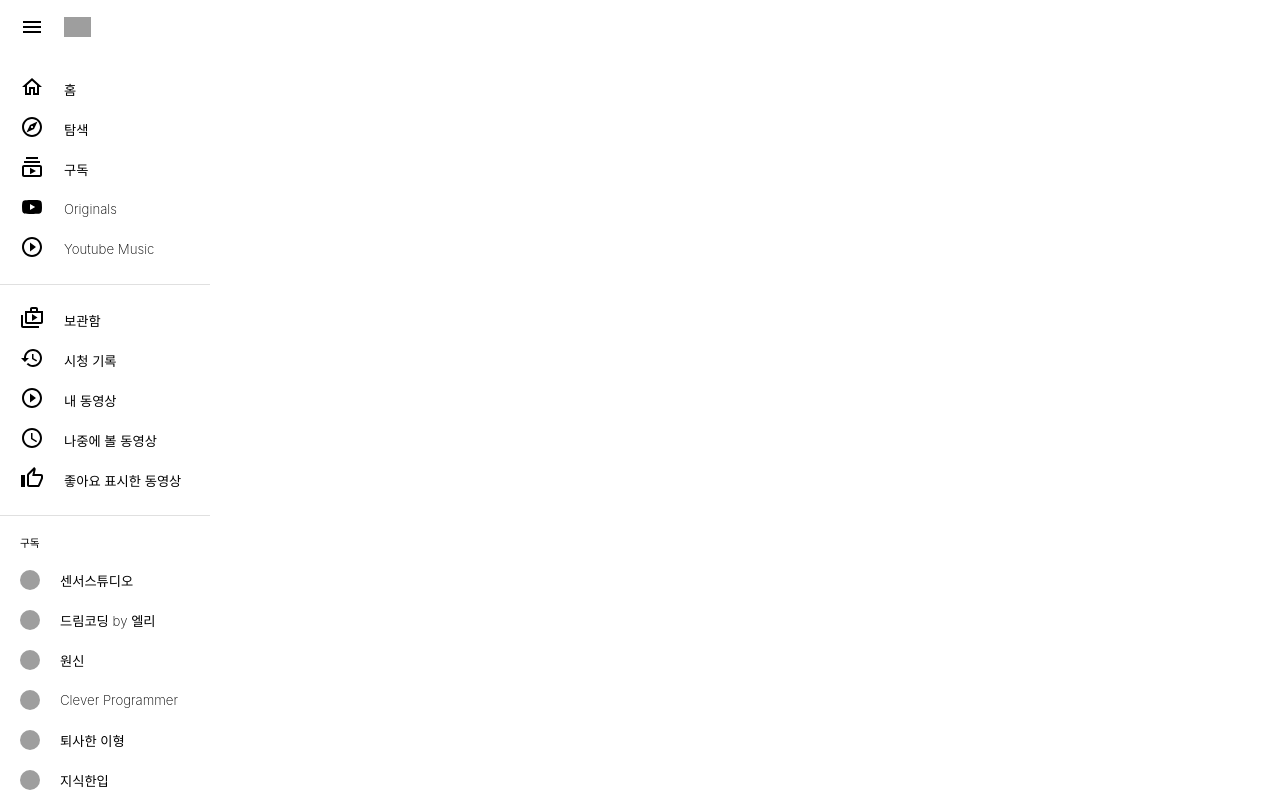
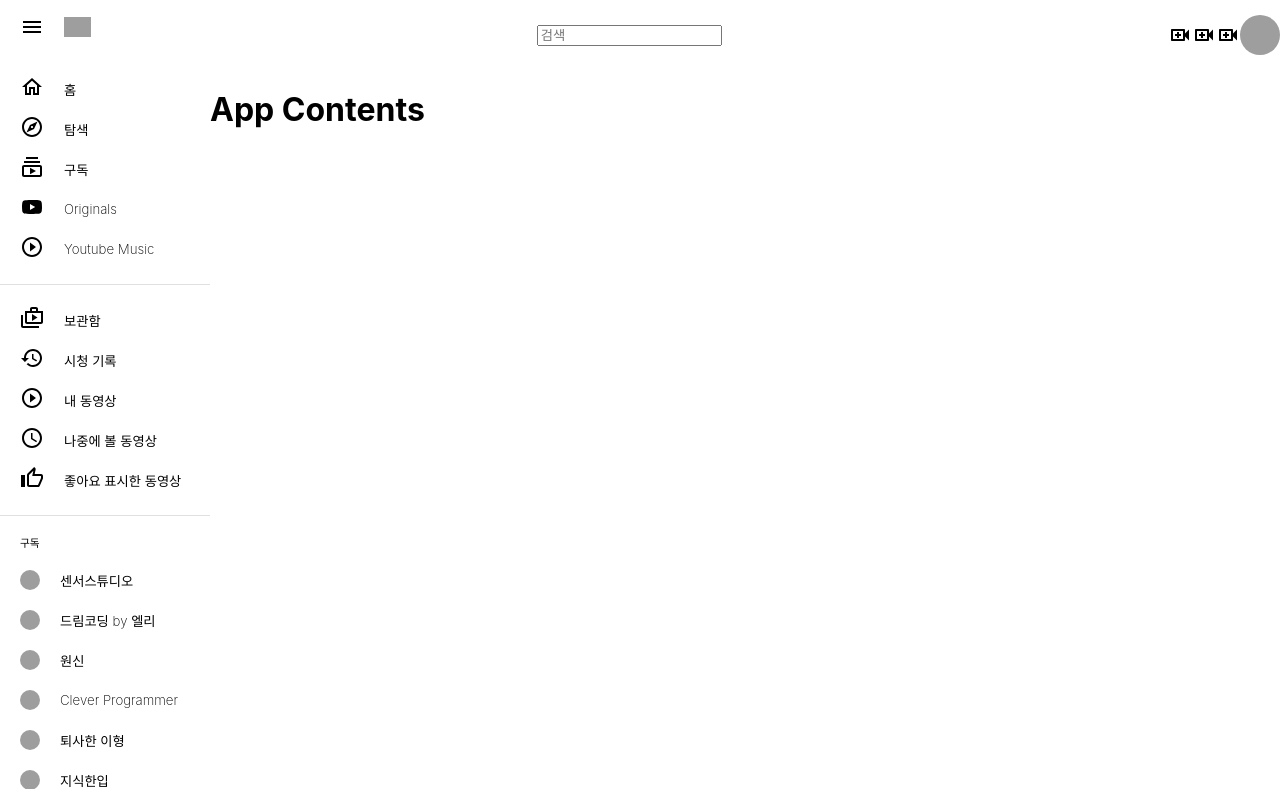
Before and after one commit to Origogi/React-Youtube-Clone, a React (Create React App) app: page / in a window 1280 px wide. Shown: the top 800 px of the page. Built offline with nearby package versions, Linux system fonts and the light colour scheme; grey boxes are pictures that could not be loaded.

Commit message:
add sidebar scroll

```diff
--- a/src/App.css
+++ b/src/App.css
@@ -1,3 +1,42 @@
 .App {
   display: flex;
+  flex-direction: column;
 }
+
+.App_sidebar {
+  height: 90vh;
+  overflow: hidden;
+  margin: 0 auto;
+}
+
+.App_sidebar:hover {
+  overflow-y: scroll;
+}
+
+.App_body {
+  display: flex;
+}
+
+.App_content {
+  flex: 1;
+}
+
+*::-webkit-scrollbar {
+  width: 16px;
+}
+
+*::-webkit-scrollbar-track {
+  border-radius: 8px;
+}
+
+*::-webkit-scrollbar-thumb {
+  height: 56px;
+  border-radius: 8px;
+  border: 4px solid transparent;
+  background-clip: content-box;
+  background-color: #888;
+}
+
+*::-webkit-scrollbar-thumb:hover {
+  background-color: #555;
+}
--- a/src/App.js
+++ b/src/App.js
@@ -1,13 +1,24 @@
-import './App.css';
-import SideNav from './SideNav/SideNav';
+import "./App.css";
+import SideNav from "./SideNav/SideNav";
+import Searcher from "./Header/Searcher";
+import Header from "./Header/Header";
+import Content from "./Content/Content";
 
 function App() {
   return (
     <div className="App">
-      <SideNav />
+      <div className="App_header">
+        <Header />
+      </div>
+      <div className="App_body">
+        <div className="App_sidebar">
+          <SideNav />
+        </div>
+        <div className="App_content">
+          <Content />
+        </div>
+      </div>
 
-      {/* Header */}
-      {/* Body */}
     </div>
   );
 }
--- /dev/null
+++ b/src/Content/Content.js
@@ -0,0 +1,11 @@
+import React from 'react'
+
+function Content() {
+    return (
+        <div>
+            <h1>App Contents</h1>
+        </div>
+    )
+}
+
+export default Content
--- /dev/null
+++ b/src/Header/Actions.css
@@ -0,0 +1,4 @@
+.actions {
+    display: flex;
+    align-items: center;
+}
--- /dev/null
+++ b/src/Header/Actions.js
@@ -0,0 +1,19 @@
+import React from 'react'
+import './Actions.css'
+import { VideoCallOutlined } from '@mui/icons-material';
+import { Avatar } from '@mui/material';
+
+function Actions() {
+    return (
+        <div className='actions'>
+            <VideoCallOutlined />
+            <VideoCallOutlined />
+            <VideoCallOutlined />
+            <Avatar
+                src='https://yt3.ggpht.com/yti/APfAmoFK0nBeTNqtTweNKKREgyYOjILqudmrc2yKfA=s88-c-k-c0x00ffffff-no-rj-mo'
+            />
+        </div>
+    )
+}
+
+export default Actions
--- /dev/null
+++ b/src/Header/Header.css
@@ -0,0 +1,27 @@
+.header {
+  display: flex;
+  justify-content: space-between;
+  align-items: center;
+}
+
+.header_searcher {
+}
+
+.header_logo > img {
+  height: 20px;
+  padding-left: 20px;
+}
+
+.header_logo {
+  display: flex;
+  flex-direction: row;
+  align-items: center;
+  padding-left: 20px;
+  padding-top: 15px;
+  padding-bottom: 30px;
+  position: sticky;
+}
+
+.header_actions {
+  display: flex;
+}
--- /dev/null
+++ b/src/Header/Header.js
@@ -0,0 +1,27 @@
+import React from "react";
+import "./Header.css";
+import Actions from "./Actions";
+import Searcher from "./Searcher";
+import { Menu } from "@mui/icons-material";
+
+function Header() {
+  return (
+    <div className="header">
+      <div className="header_logo">
+        <Menu />
+        <img
+          alt=""
+          src="https://upload.wikimedia.org/wikipedia/commons/thumb/b/b8/YouTube_Logo_2017.svg/250px-YouTube_Logo_2017.svg.png"
+        />
+      </div>
+      <div className="header_searcher">
+        <Searcher />
+      </div>
+      <div className="header_actions">
+        <Actions />
+      </div>
+    </div>
+  );
+}
+
+export default Header;
--- /dev/null
+++ b/src/Header/Searcher.js
@@ -0,0 +1,12 @@
+import React from 'react'
+import "./Searcher.css"
+
+function Searcher() {
+    return (
+        <div>
+            <input placeholder="검색" />
+        </div>
+    )
+}
+
+export default Searcher
--- a/src/SideNav/SideNav.css
+++ b/src/SideNav/SideNav.css
@@ -14,10 +14,7 @@
   position: sticky;
 }
 
-.sideNav_header > img {
-  height: 20px;
-  padding-left: 20px;
-}
+
 
 /* .sideNav_body {
   overflow-y: scroll;
--- a/src/SideNav/SideNav.js
+++ b/src/SideNav/SideNav.js
@@ -19,13 +19,6 @@ import SideNavItem from "./SideNavItem";
 function SideNav() {
   return (
     <div className="sideNav">
-      <div className="sideNav_header">
-        <Menu />
-        <img
-          alt=""
-          src="https://upload.wikimedia.org/wikipedia/commons/thumb/b/b8/YouTube_Logo_2017.svg/250px-YouTube_Logo_2017.svg.png"
-        />
-      </div>
       <div className="sideNav_body">
         <SideNavItem title="홈" image={<HomeOutlined />} />
         <SideNavItem title="탐색" image={<ExploreOutlined />} />
```
Also changed, not shown: src/Content/Content.css (added), src/Header/Searcher.css (added).
